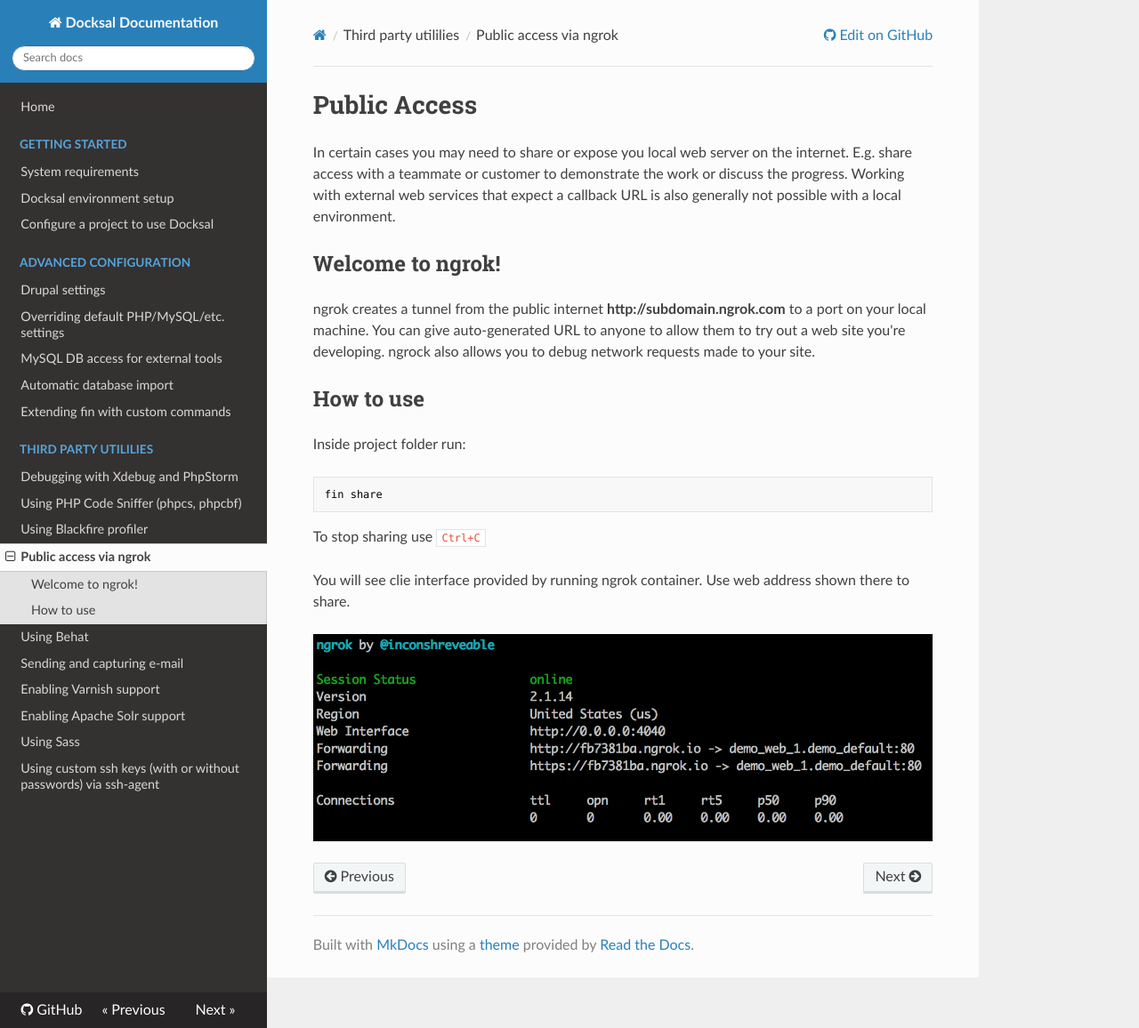
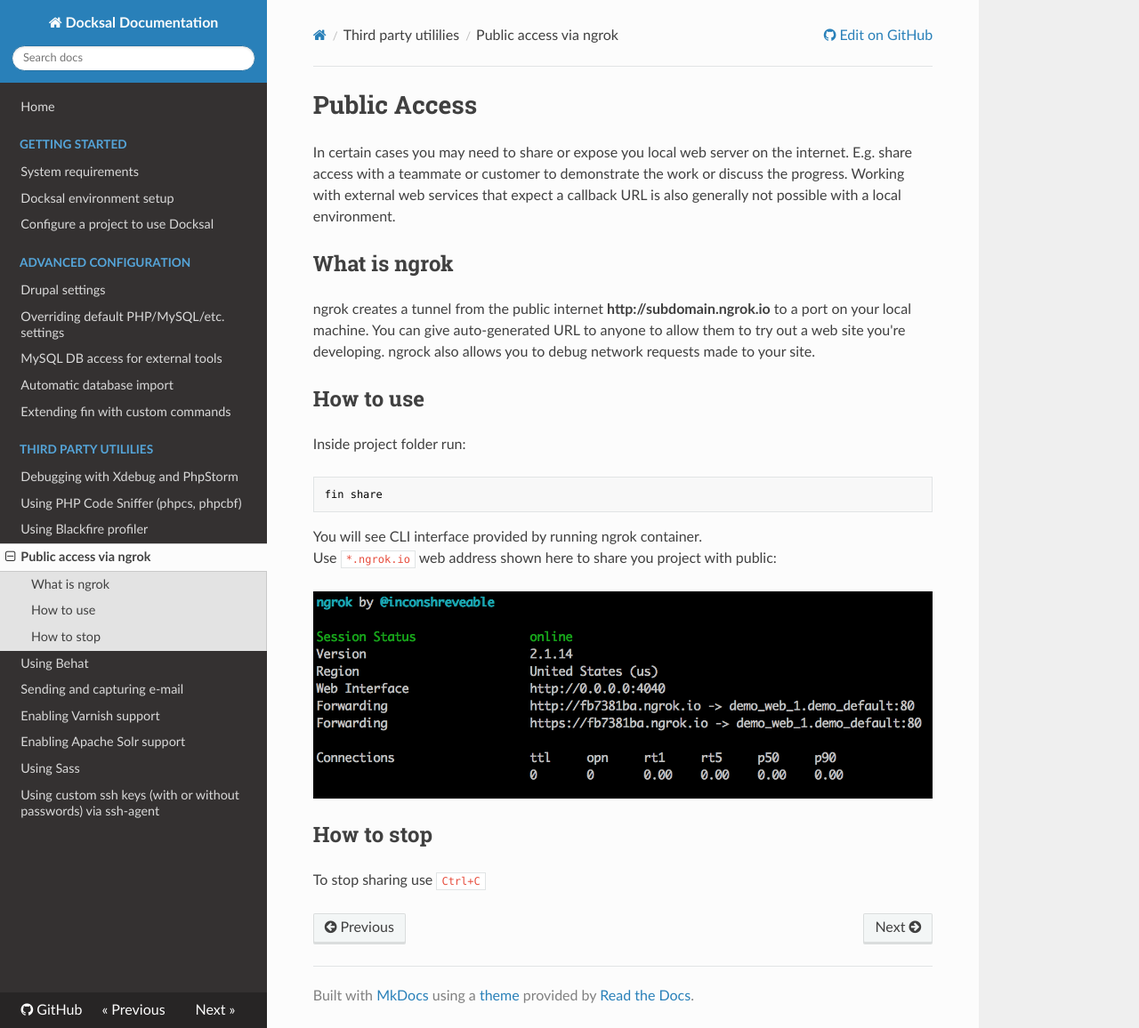
Before and after one commit to docksal/docksal, an MkDocs documentation site: the page built from docs/public-access.md, in a window 1280 px wide and 1156 px high. Shown: the whole window at 89% size. Built offline with MkDocs 1.6.1, drawn with Linux system fonts in a browser that asks for light colours; nearby versions of some CDN libraries; old or Windows-style settings are respelled for this version of MkDocs.

Commit message:
Update public-access.md

```diff
--- a/docs/public-access.md
+++ b/docs/public-access.md
@@ -4,9 +4,9 @@ In certain cases you may need to share or expose you local web server on the int
 E.g. share access with a teammate or customer to demonstrate the work or discuss the progress.
 Working with external web services that expect a callback URL is also generally not possible with a local environment.
 
-## Welcome to ngrok!
+## What is ngrok
 
-ngrok creates a tunnel from the public internet **http://subdomain.ngrok.com** to a port on your local machine.
+ngrok creates a tunnel from the public internet **http://subdomain.ngrok.io** to a port on your local machine.
 You can give auto-generated URL to anyone to allow them to try out a web site you're developing. ngrock also allows you to debug network requests made to your site.
 
 ## How to use
@@ -15,8 +15,11 @@ Inside project folder run:
 
     fin share
 
-To stop sharing use `Ctrl+C`
-
-You will see clie interface provided by running ngrok container. Use web address shown there to share.
+You will see CLI interface provided by running ngrok container.
+Use `*.ngrok.io` web address shown here to share you project with public:
 
 ![](img/ngrok.png)
+
+## How to stop
+
+To stop sharing use `Ctrl+C`
```
